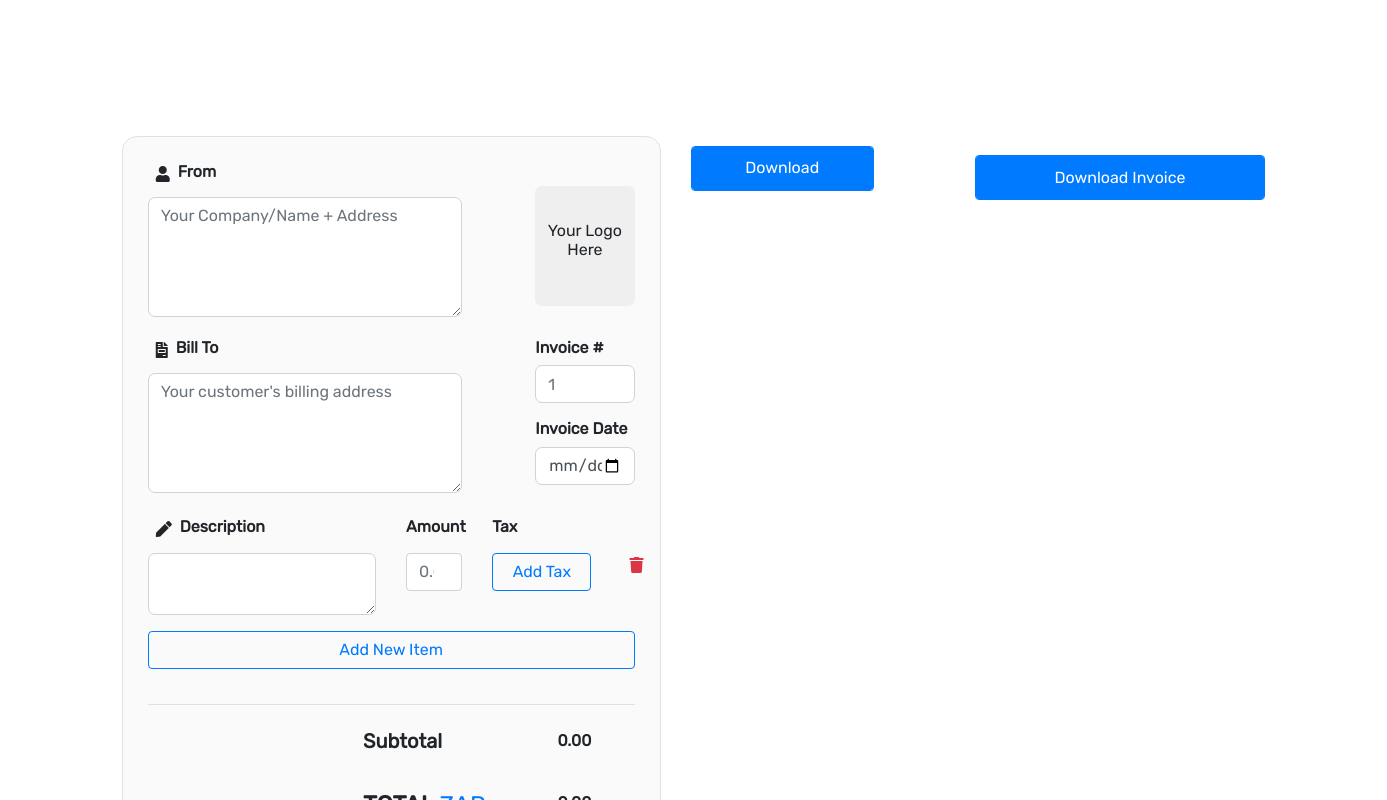
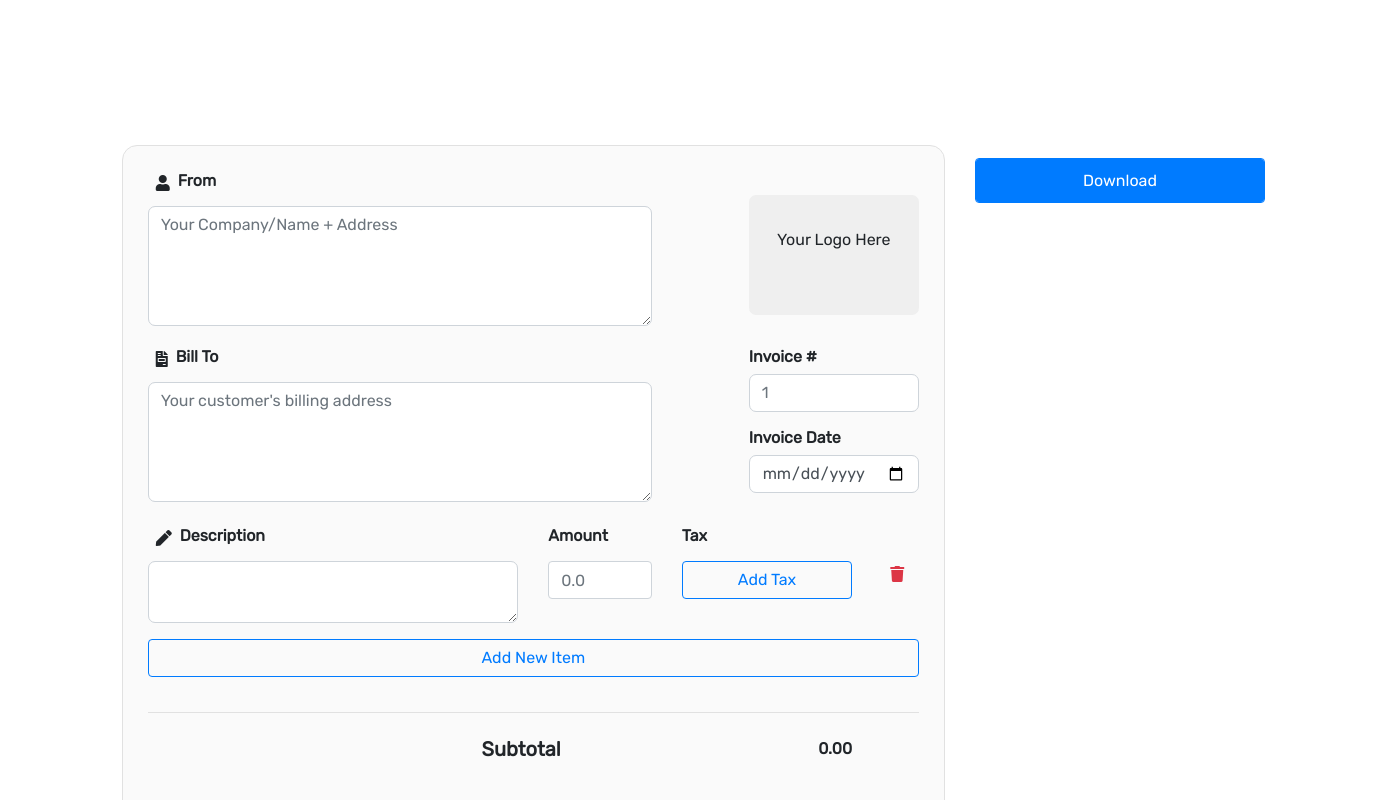
Before and after one commit to juliusvdw/custom-invoice-generator, a React (Create React App) app in the folder client/: page / in a window 1280 px wide. Shown: the part 1480-2280 px from the top of the page, 1387 px wide, since content can reach past the window. Built offline with nearby package versions, Linux system fonts and the light colour scheme.

Commit message:
Removed form-side-menu from here to form component

```diff
--- a/client/src/components/pages/HomePage.js
+++ b/client/src/components/pages/HomePage.js
@@ -58,16 +58,11 @@ const HomePage = () => {
 
 
 
-        <div className="col-lg-8 offset-md-1 " style = {formColStyle}>
+        <div className="col-lg-12 offset-md-1 " style = {formColStyle}>
           <Form />
         </div>
 
-        <div className = 'col-lg-3' style = {sideBarColStyle}>
-          <div id = 'form-side-bar'>
-          <button className = 'btn btn-primary  form-control ' style = {downloadStyle}>Download Invoice</button>
 
-          </div>
-        </div>
 
         </div>
       </div>
@@ -133,13 +128,6 @@ const formSectionStyle = {
   backgroundColor:'#ffffff'
 }
 
-const downloadStyle = {
-  height:'45px',
-  display:'flex',
-  justifyContent:'center',
-  alignItems:'center',
-  marginTop:'35px'
-}
 
 const formColStyle = {
 
```
